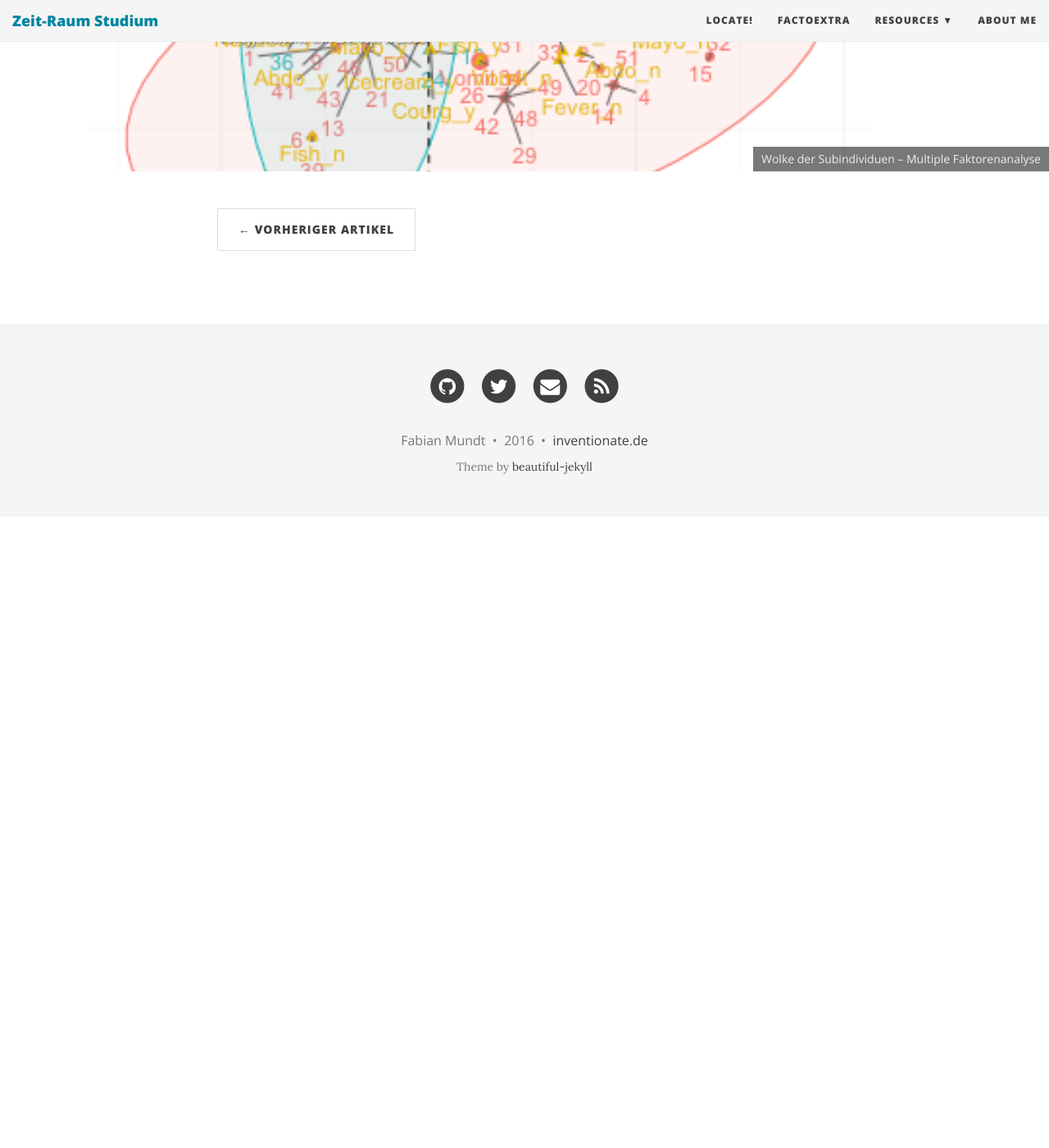
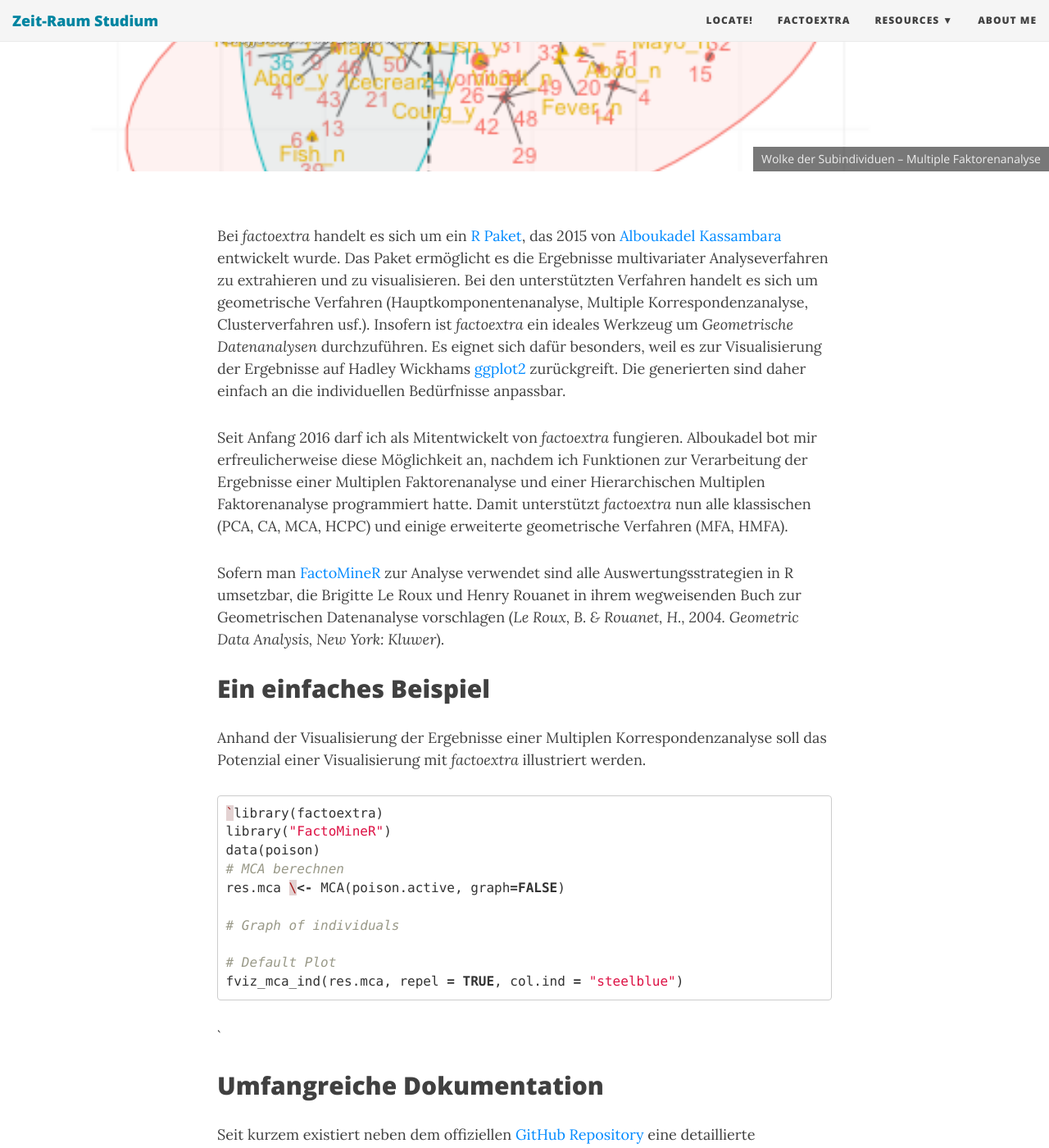
Before and after one commit to inventionate/inventionate-github-pages-backup, a Jekyll site: the page built from _posts/2016-04-26-factoextra.md, in a window 1280 px wide and 1400 px high, scrolled down 352 px. Shown: the whole window at 82% size. Built offline with Jekyll 4.4.1, drawn with Linux system fonts in a browser that asks for light colours; nearby versions of some CDN libraries; comment, search, counter and statistics services are not loaded; before the commit the page ends 982 px from its top, so only the background shows below that; some of the changed text lies outside the part shown.

Commit message:
factoextra post.

````diff
--- a/_posts/2016-04-26-factoextra.md
+++ b/_posts/2016-04-26-factoextra.md
@@ -8,3 +8,42 @@ bigimg:
 - "/img/fviz_mfa-3.png" : "Wolke der Subindividuen – Multiple Faktorenanalyse"
 - "/img/fviz_mfa-1.png" : "Konfidenzellipsen — Multiple Faktorenanalyse"
 ---
+
+Bei _factoextra_ handelt es sich um ein [R Paket][1], das 2015 von [Alboukadel Kassambara][2] entwickelt wurde.  Das Paket ermöglicht es die Ergebnisse multivariater Analyseverfahren zu extrahieren und zu visualisieren. Bei den unterstützten Verfahren handelt es sich um geometrische Verfahren (Hauptkomponentenanalyse, Multiple Korrespondenzanalyse, Clusterverfahren usf.). Insofern ist _factoextra_ ein ideales Werkzeug um _Geometrische Datenanalysen_ durchzuführen. Es eignet sich dafür besonders, weil es zur Visualisierung der Ergebnisse auf Hadley Wickhams [ggplot2][3] zurückgreift. Die generierten sind daher einfach an die individuellen Bedürfnisse anpassbar.
+
+Seit Anfang 2016 darf ich als Mitentwickelt von _factoextra_ fungieren. Alboukadel bot mir erfreulicherweise diese Möglichkeit an, nachdem ich Funktionen zur Verarbeitung der Ergebnisse einer Multiplen Faktorenanalyse und einer Hierarchischen Multiplen Faktorenanalyse programmiert hatte. Damit unterstützt _factoextra_ nun alle klassischen (PCA, CA, MCA, HCPC) und einige erweiterte geometrische Verfahren (MFA, HMFA).
+
+Sofern man [FactoMineR][4] zur Analyse verwendet sind alle Auswertungsstrategien in R umsetzbar, die Brigitte Le Roux und Henry Rouanet in ihrem wegweisenden Buch zur Geometrischen Datenanalyse vorschlagen (_Le Roux, B. & Rouanet, H., 2004. Geometric Data Analysis, New York: Kluwer_).
+
+## Ein einfaches Beispiel
+
+Anhand der Visualisierung der Ergebnisse einer Multiplen Korrespondenzanalyse soll das Potenzial einer Visualisierung mit _factoextra_ illustriert werden.
+
+```r
+`library(factoextra)
+library("FactoMineR")
+data(poison)
+# MCA berechnen
+res.mca \<- MCA(poison.active, graph=FALSE)
+
+# Graph of individuals
+
+# Default Plot
+fviz_mca_ind(res.mca, repel = TRUE, col.ind = "steelblue")
+```
+`
+
+
+## Umfangreiche Dokumentation
+
+Seit kurzem existiert neben dem offiziellen [GitHub Repository][5] eine detaillierte Dokumentation: [http://www.sthda.com/english/rpkgs/factoextra/index.html][6]
+
+Die  GitHub Version von _factoextra_ lässt sich problemlos unter einer aktuellen R Version (3.2.4) installieren. Ab Mai 2016 steht das Paket auch über [CRAN][7] zur Verfügung.
+
+[1]:	https://www.r-project.org
+[2]:	http://alboukadel.com
+[3]:	http://ggplot2.org
+[4]:	http://factominer.free.fr/index.html
+[5]:	https://github.com/kassambara/factoextra
+[6]:	http://www.sthda.com/english/rpkgs/factoextra/index.html#
+[7]:	https://www.cran.r-project.org
````
